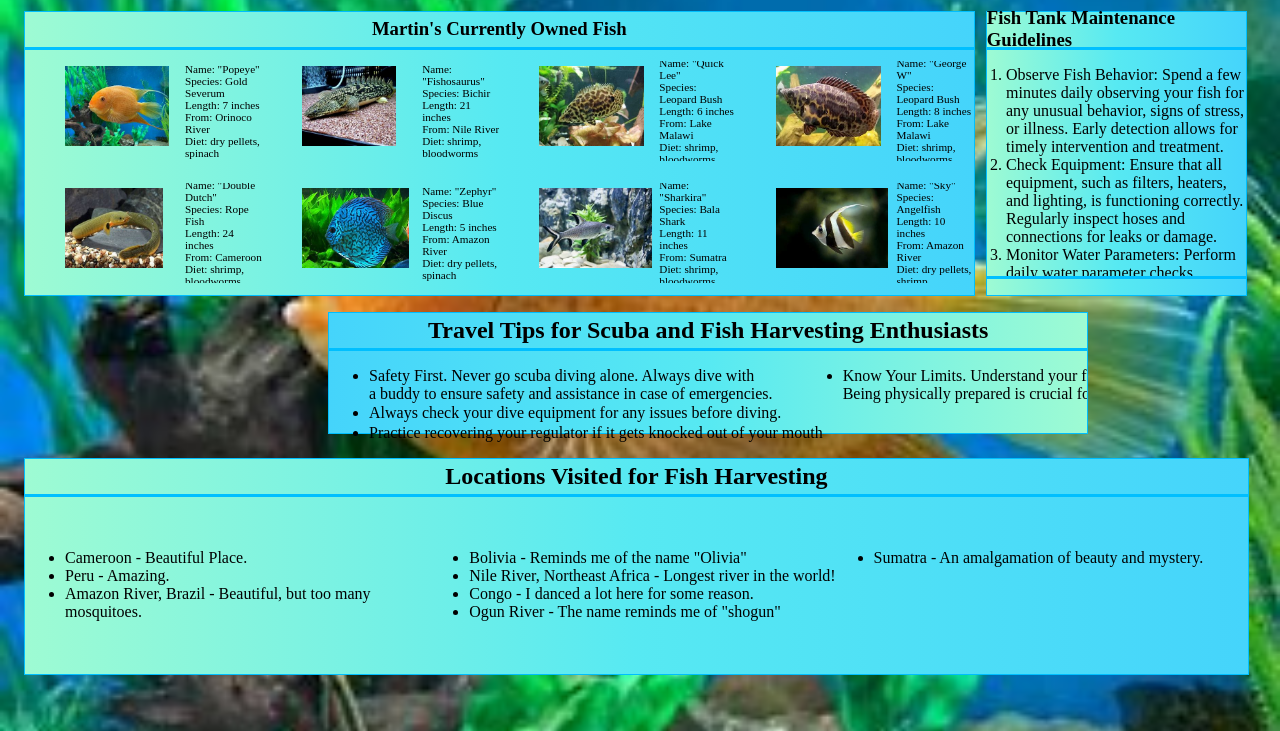
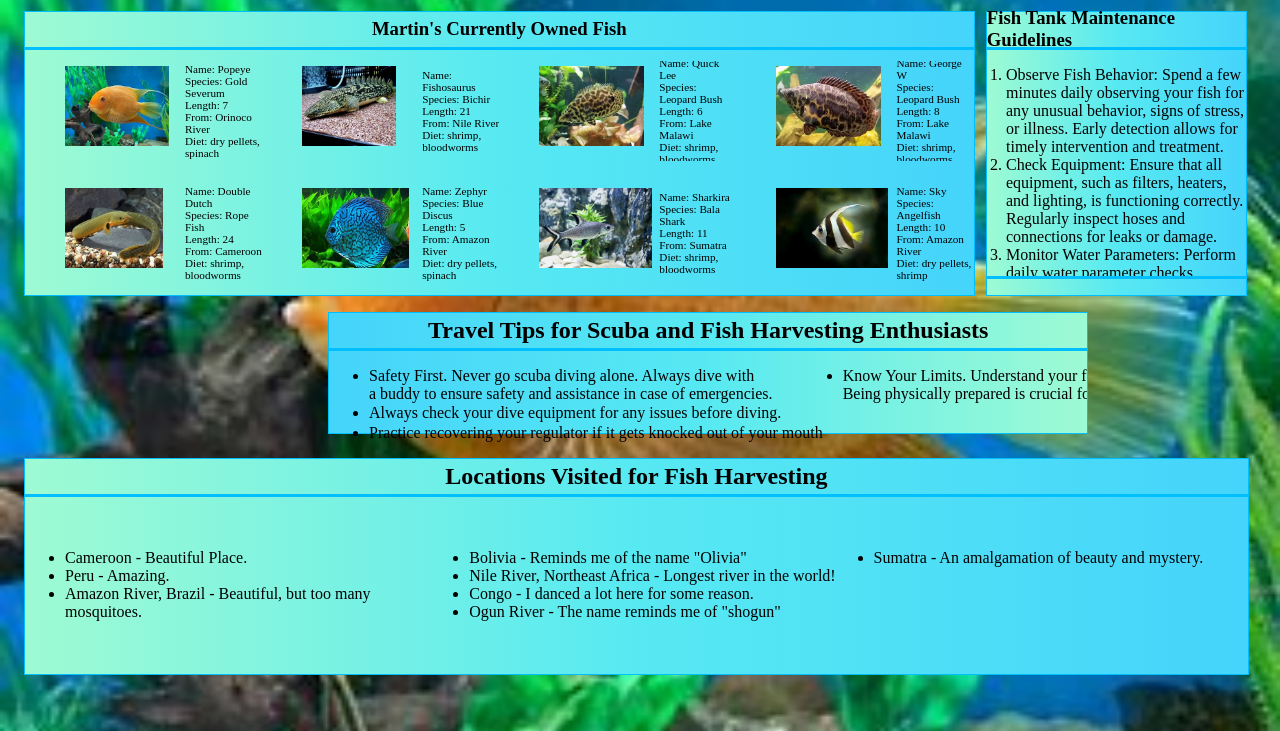
Before and after one commit to Revvvolution/Book-2, a plain HTML site: page martins-aquarium/index.html in a window 1280 px wide. Shown: the part 69-800 px from the top of the page. Drawn offline with Linux system fonts and the light colour scheme.

Commit message:
Added database and javascript modules to generate html for fish list

```diff
--- a/martins-aquarium/index.html
+++ b/martins-aquarium/index.html
@@ -18,13 +18,13 @@
         <article class="topContent">    <!--container for both the fish list and aside content block-->
 
             <section class="topContent__leftContainer">     <!--fish list-->
-
-                <div id="topContent__leftContainer--title">
+<!--
+             <div id="topContent__leftContainer--title">
                     <h1 class="sectionHeader">Martin's Currently Owned Fish</h1>
                 </div>
 
-                <!--Top row of fish-->
-                <div class="fishTop">
+                <--Top row of fish--
+                <div class="fishRow">
                     <figure class="fishImage">
                         <img src="images\goldSeverum.jpg" alt="Gold Severum Fish">
                     </figure>
@@ -70,8 +70,7 @@
                     </ul>
                 </div>
 
-                <!--Bottom row of fish-->
-                <div class="fishBottom">
+                    <--Bottom row of fish--
                     <figure class="fishImage">
                         <img src="images\ropeFish.jpg" alt="Gold Severum Fish">
                     </figure>
@@ -115,8 +114,7 @@
                         <li>From: Amazon River</li>
                         <li>Diet: dry pellets, shrimp</li>
                     </ul>
-                </div>
-
+                -->
             </section>
 
             <aside class="topContent__rightContainer">      <!--aside content (scrollable within this container)-->
@@ -188,25 +186,11 @@
 
     </main>
 
+
+        <!-- Telling the browser to load and run the javascript. MUST be right before the closing /body tag. -->
+
+        <script type="module" src="./scripts/main.js"></script>
+
+        <!-- Designating main.js as type="module" allows you to utilize the import and export syntax. -->
 </body>
 </html>
-
-<!--
-    Scuba Diving Tips:
-Safety First. Never go scuba diving alone. Always dive with a buddy to ensure safety and assistance in case of emergencies.
-
-Always check your dive equipment for any issues before diving.
-
-Practice recovering your regulator if it gets knocked out of your mouth
-
-Fish Harvesting Tips:
-
-Know Your Limits. Understand your fitness and endurance levels. Being physically prepared is crucial for holding your breath and treading water while harvesting.
-
-Sustainable Choices: Follow local laws, protect the ecosystem, and recognize and leave the big breeders untouched. Be a responsible harvester.
-
-Timing Matters. Plan to harvest fish either early in the morning or early in the evening. These times are optimal for minimizing stress on the fish.
-
-Cease feeding the fish two days prior to harvest.
-Set up all harvesting equipment well in advance.
--->
--- /dev/null
+++ b/martins-aquarium/scripts/database.js
@@ -0,0 +1,82 @@
+const database = {
+
+    fish: [
+        {
+            id: 1,
+            image: '/images/goldSeverum.jpg',
+            name: "Popeye",
+            species: "Gold Severum",
+            length: 7,
+            from: "Orinoco River",
+            diet: "dry pellets, spinach"
+        },
+        {
+            id: 2,
+            image: '/images/bichir.jpg',
+            name: "Fishosaurus",
+            species: "Bichir",
+            length: 21,
+            from: "Nile River",
+            diet: "shrimp, bloodworms"
+        },
+        {
+            id: 3,
+            image: '/images/leopardBush1.jpg',
+            name: "Quick Lee",
+            species: "Leopard Bush",
+            length: 6,
+            from: "Lake Malawi",
+            diet: "shrimp, bloodworms"
+        },
+        {
+            id: 4,
+            image: '/images/leopardBush2.jpg',
+            name: "George W",
+            species: "Leopard Bush",
+            length: 8,
+            from: "Lake Malawi",
+            diet: "shrimp, bloodworms"
+        },
+        {
+            id: 5,
+            image: '/images/ropeFish.jpg',
+            name: "Double Dutch",
+            species: "Rope Fish",
+            length: 24,
+            from: "Cameroon",
+            diet: "shrimp, bloodworms"
+        },
+        {
+            id: 6,
+            image: '/images/blueDiscus.jpg',
+            name: "Zephyr",
+            species: "Blue Discus",
+            length: 5,
+            from: "Amazon River",
+            diet: "dry pellets, spinach"
+        },
+        {
+            id: 7,
+            image: '/images/balaShark.jpg',
+            name: "Sharkira",
+            species: "Bala Shark",
+            length: 11,
+            from: "Sumatra",
+            diet: "shrimp, bloodworms"
+        },
+        {
+            id: 8,
+            image: '/images/angelfish.jpg',
+            name: "Sky",
+            species: "Angelfish",
+            length: 10,
+            from: "Amazon River",
+            diet: "dry pellets, shrimp"
+        }
+    ]
+
+}
+
+export const getFish = () => {
+    return database.fish.map(fish => ({...fish}))
+}
--- /dev/null
+++ b/martins-aquarium/scripts/fishList.js
@@ -0,0 +1,39 @@
+// Import the function that returns a copy of the fish array
+import { getFish } from "./database.js"
+
+export const FishList = () => {
+    // Invoke the function that you imported from the database module
+    const fishes = getFish()
+
+    // Start building a string filled with HTML syntax
+    let htmlString = `
+            <div id="topContent__leftContainer--title">
+                <h1 class="sectionHeader">Martin's Currently Owned Fish</h1>
+            </div>
+    <div class="fishRow">`
+
+    // Create HTML representations of each fish here
+    for (let i = 0; i < fishes.length; i++) {
+        if (fishes[i].id % 5 === 0) {
+            htmlString += `
+            </div>
+            <div class="fishRow">`  // Starting a new div container (hopefully) for new row of fish every 5th entry
+        }
+        // Why is there a backtick used for this string?
+        htmlString += `
+        <figure class="fishImage">
+            <img src="${fishes[i].image}" alt="Image of fish">
+        </figure>
+            <ul class="fishDetails">
+                <li>Name: ${fishes[i].name}</li>
+                <li>Species: ${fishes[i].species}</li>
+                <li>Length: ${fishes[i].length}</li>
+                <li>From: ${fishes[i].from}</li>
+                <li>Diet: ${fishes[i].diet}</li>
+            </ul>
+`
+    }
+    htmlString += `</div>`
+
+    return htmlString
+}
--- a/martins-aquarium/scripts/main.js
+++ b/martins-aquarium/scripts/main.js
@@ -0,0 +1,23 @@
+import { getFish } from './database.js'
+
+const allFish = getFish()
+
+for (const fish of allFish) {
+    console.log(fish)
+}
+
+
+// Import the FishList function from the correct module
+import {FishList} from './fishList.js'
+
+/*
+    What is the CSS selector for the element where you
+    want to display the fish?
+
+    Use . for elements with a "class" attribute
+    Use # for elements with an "id" attribute
+ */
+const parentHTMLElement = document.querySelector(".topContent__leftContainer")
+
+
+parentHTMLElement.innerHTML = FishList()
--- a/martins-aquarium/styles/main.css
+++ b/martins-aquarium/styles/main.css
@@ -64,17 +64,13 @@ background-position: center;
 
 }
 
-.fishTop {
+.fishRow {
     display: flex;
     justify-content: space-evenly;
     width: 100%;
 }
 
-.fishBottom {
-    display: flex;
-    justify-content: space-evenly;
-    width: 100%;
-}
+
 
 
 .topContent__rightContainer {
@@ -148,6 +144,7 @@ background-position: center;
     flex-wrap: wrap;
     height: 75px;
     overflow-x: scroll;
+    scrollbar-width: 100%;
     scrollbar-color: darkblue deepskyblue;
     padding-bottom: 3px;
     -moz-column-count: 4;
```
